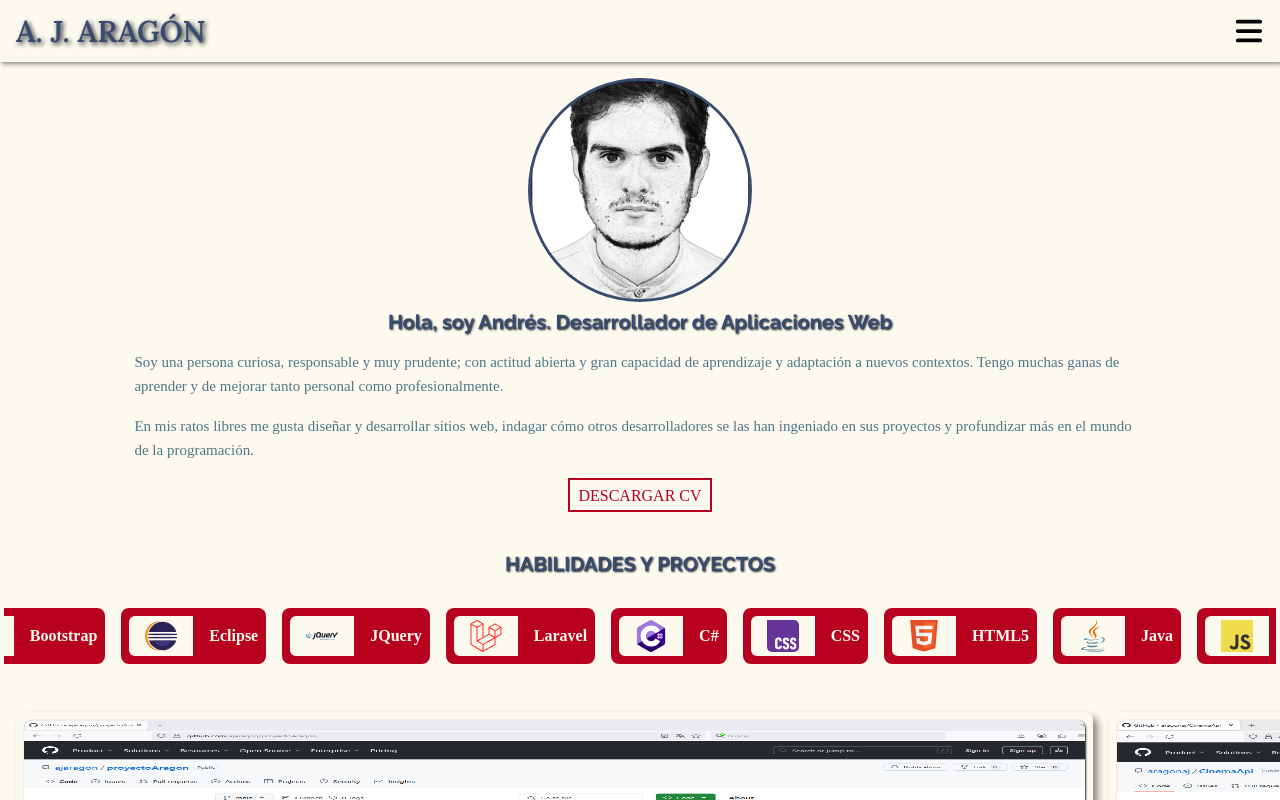
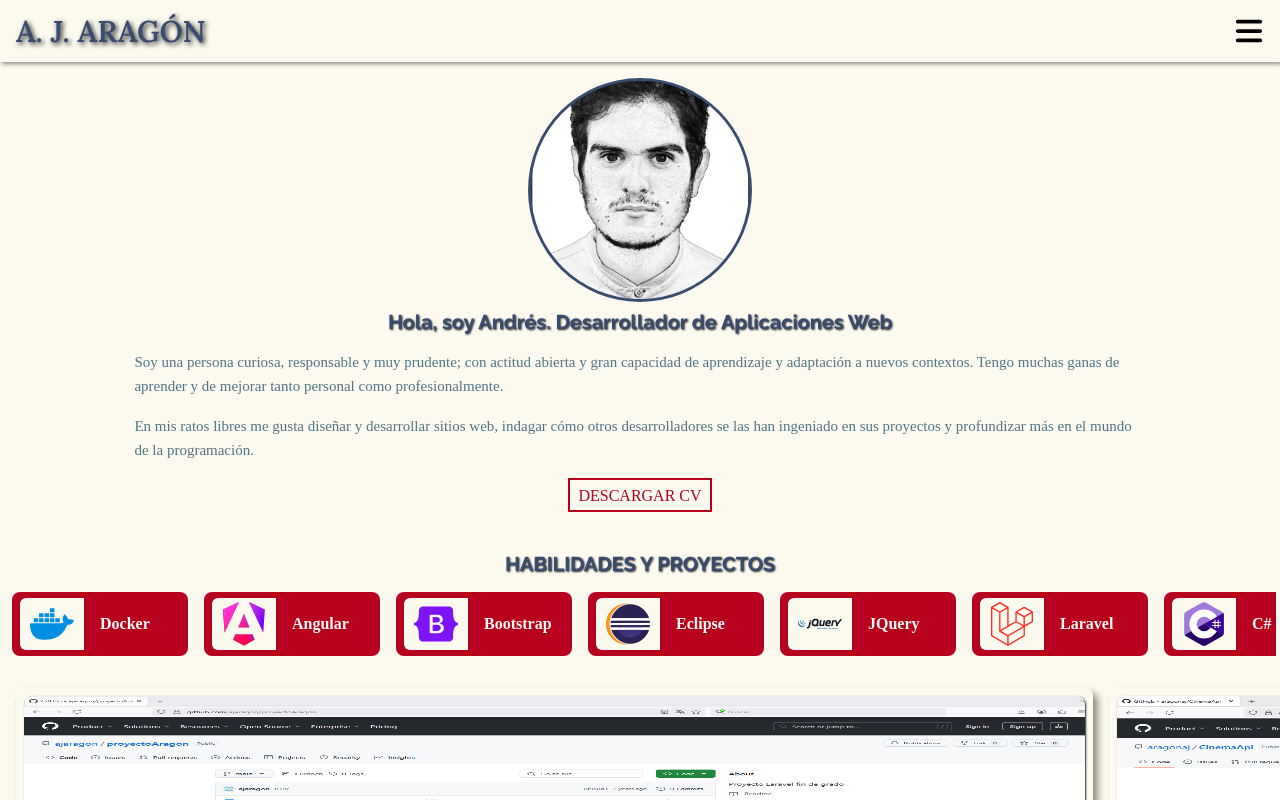
Before and after one commit to aragonaj/portfolio, a plain HTML site: page index.html in a window 1280 px wide. Drawn offline with Linux system fonts and the light colour scheme; files whose address does not match are found by name; a web font is replaced by a local one.

Commit message:
V1.6 Cambios en los estilos del scroll
Resuelto el problema del scroll horizontal de las habilidades

```diff
--- a/styles.css
+++ b/styles.css
@@ -1029,49 +1029,65 @@ html {
 
     /* scroll horizontal de lenguajes y frameworks */
     .section-projects .skills-scroll {
-        padding: 1rem .5rem;
+        padding: 1rem 0.5rem;
+
+        display: block;
 
         overflow-x: auto;
         overflow-y: hidden;
-        -webkit-overflow-scrolling: touch;
+
+        white-space: nowrap;
     }
 
     .skills-scroll-list {
-        padding: 1rem 0 1rem 0;
+        padding: 0;
+        margin: 0;
 
         width: max-content;
+        min-width: 100%;
 
         display: flex;
         flex-direction: row;
         gap: 1rem;
 
-        overflow-x: auto;
-        overflow-y: hidden;
         scroll-snap-type: x mandatory;
+        scroll-padding-left: 1rem;
         scroll-behavior: smooth;
-        scroll-padding: 0 1rem;
     }
 
     .skills-scroll-item {
-        padding: .5rem;
-        height: auto;
-        width: auto;
+        padding: 0.5rem;
+
+        height: 3rem;
+        width: 10rem !important;
 
         flex: 0 0 auto;
 
-        text-align: center;
-
         scroll-snap-align: start;
+        width: 80px;
     }
 
     .image-wrapper {
-        height: auto;
-        width: 2rem;
+        padding: 0.25rem 1rem;
+
+        width: 20%;
+
+        display: flex;
+        justify-content: center;
+
+        border-radius: 6px 0 0 6px;
+
+        background-color: var(--backgroundColor);
+    }
+
+    .skills-scroll-name {
+        font-weight: 700;
+        color: var(--backgroundColor);
     }
 
     .skills-scroll-logo {
-        height: 2rem;
-        width: 2rem;
+        height: 2.75rem;
+        width: 2.75rem;
     }
 
     /* scroll horizontal de proyectos */
```
